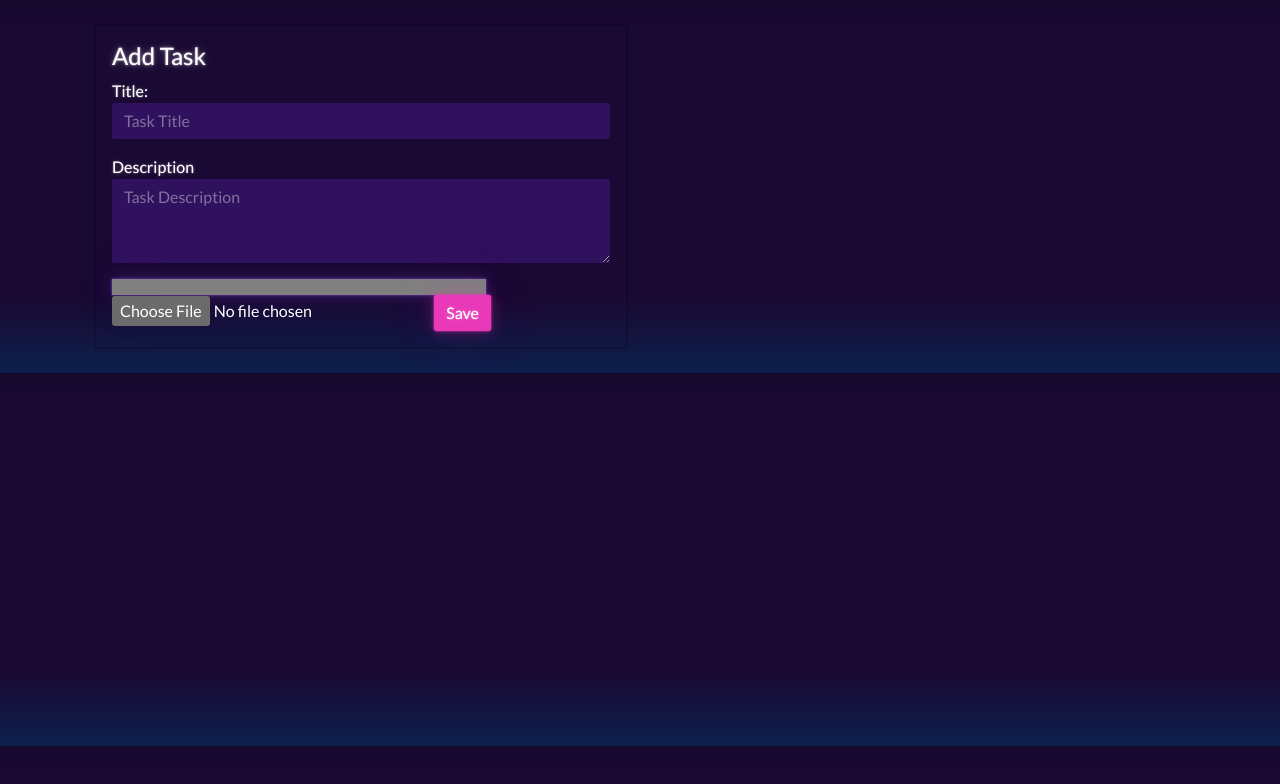
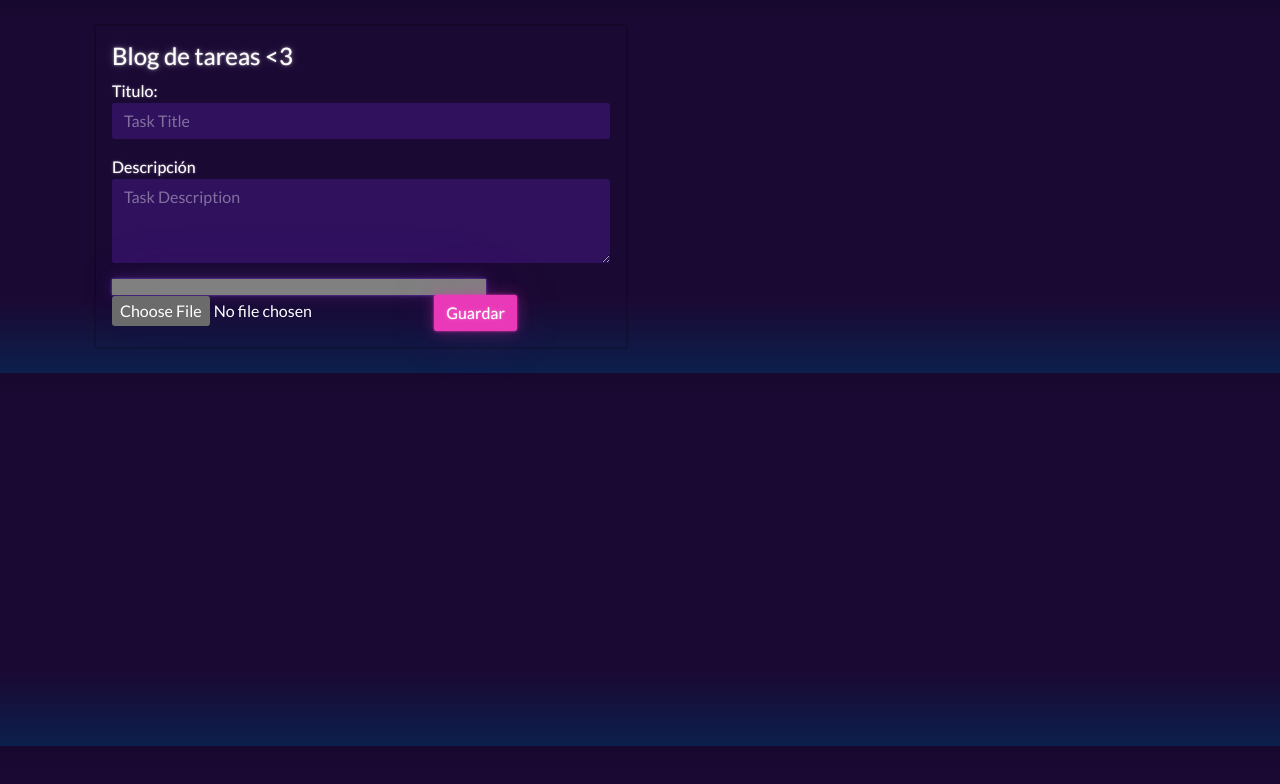
Before and after one commit to Thania08/CrudFirebase, a plain HTML site: page index.html in a window 1280 px wide. Drawn offline with nearby package versions, Linux system fonts and the light colour scheme; no server answers.

Commit message:
Update index.html

```diff
--- a/index.html
+++ b/index.html
@@ -14,17 +14,17 @@
             <div class="col-md-6">
                 <div class="card">
                     <div class="card-body">
-                        <h1 class="h4">Add Task</h1>
+                        <h1 class="h4">Blog de tareas <3</h1>
                             <form id="task-form">
 
-                                <label for="title">Title:</label>
+                                <label for="title">Titulo:</label>
                                 <input class="form-control mb-3" type="text" placeholder="Task Title" id="task-title">
-                                <label for="description">Description</label>
+                                <label for="description">Descripción</label>
                                 <textarea class="form-control mb-3" id="task-description" rows="3" placeholder="Task Description"></textarea>
                                 <progress class="progress-bar progress-bar-striped progress-bar-animated" id="progress" role="progressbar" aria-valuenow="75" aria-valuemin="0" aria-valuemax="100" style="width: 75%;"></progress>
                                 <input type="file" name="file-task" id="file-task">
                                 <img src="" alt="" class="image" id="image" width="100px">
-                                <button class="btn btn-secondary" id="btn-task-save">Save</button>
+                                <button class="btn btn-secondary" id="btn-task-save">Guardar</button>
 
                             </form>
                     </div>
```
